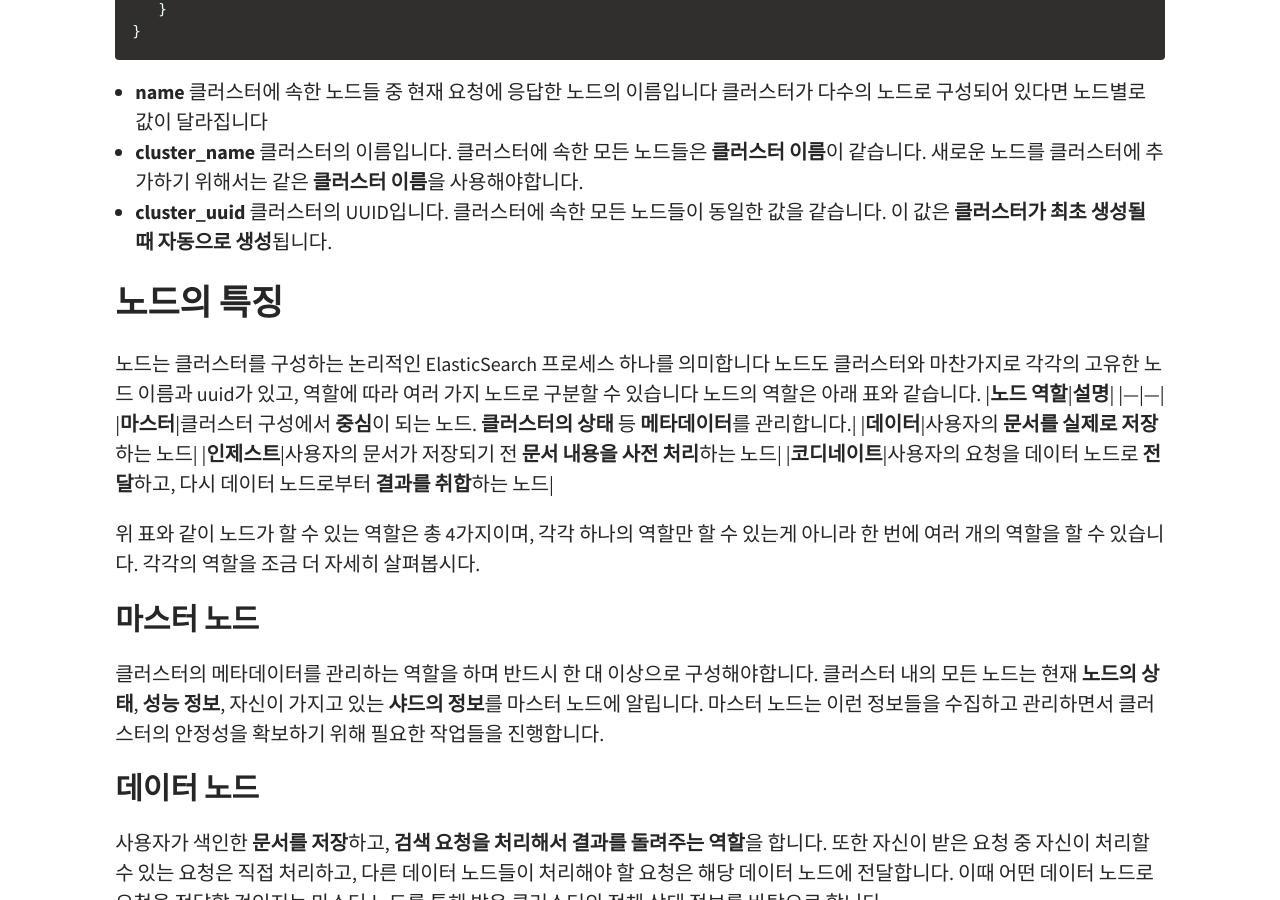
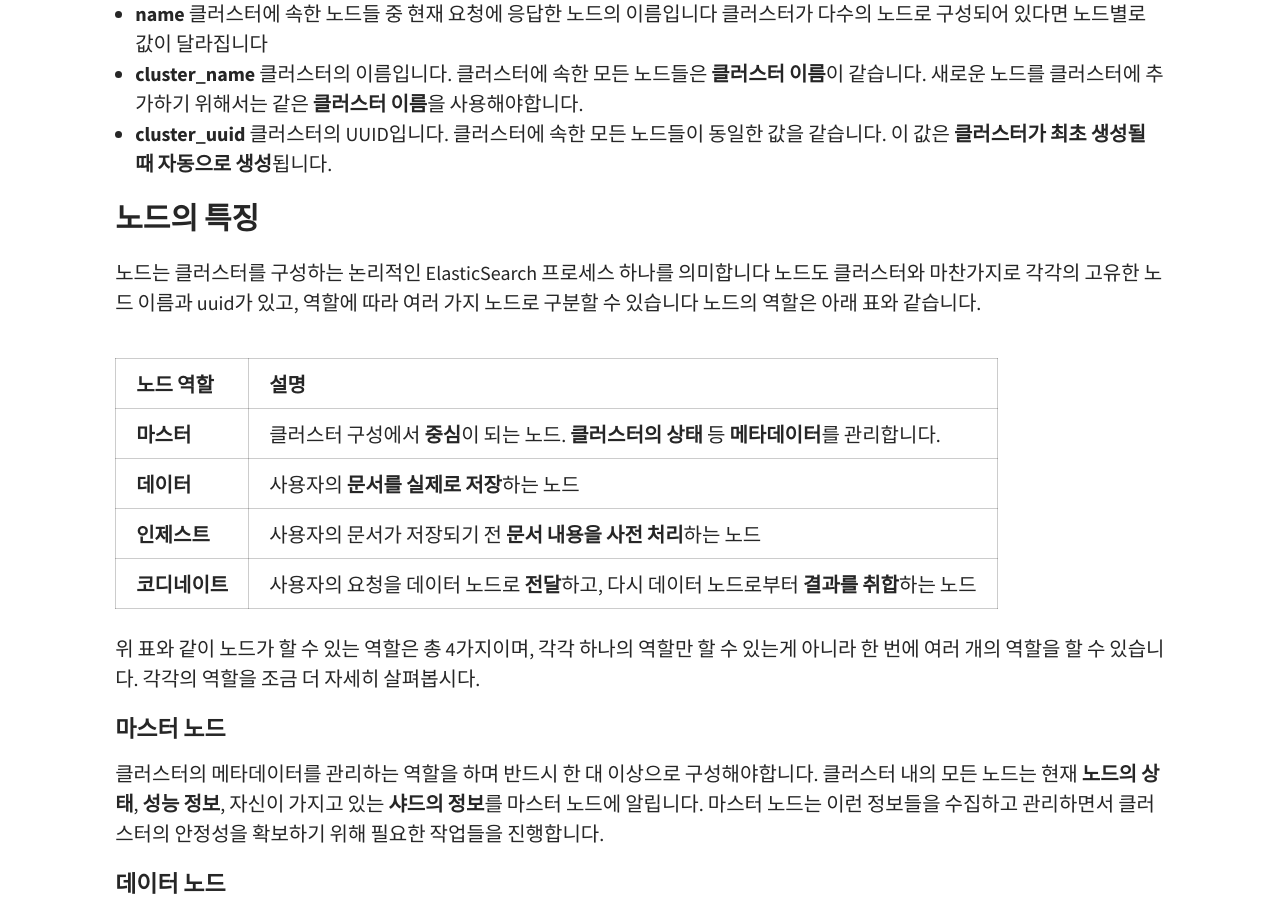
Before and after one commit to mainmethod0126/old-tech-blog, a Jekyll site: the page built from _posts/elasticsearch/2022-06-15-Elasticsearch의-기본개념.md, in a window 1280 px wide and 900 px high, scrolled down 1445 px. Built offline with Jekyll 4.4.1, drawn with Linux system fonts in a browser that asks for light colours; comment, search, counter and statistics services are not loaded.

Commit message:
마크다운 린트를 지켰습니다.

```diff
--- a/_posts/elasticsearch/2022-06-15-Elasticsearch의-기본개념.md
+++ b/_posts/elasticsearch/2022-06-15-Elasticsearch의-기본개념.md
@@ -5,19 +5,27 @@ author: mainmethod0126
 excerpt_separator: <!--more-->
 ---
 
+
 엘라스틱 서치를 사용하면서 약간 잊혀져가던 기본 개념을 다시 되새기기 위하여 엘라스틱 서치 서적을 구매 하여 읽고 내용을 정리하였습니다.
 
 <!--more-->
 
-# 1. 클러스터와 노드의 개념
-## 클러스터란?
+## 1. 클러스터와 노드의 개념
+
+### 클러스터란?
+
 여러 대의 컴퓨터와 혹은 구성 요소들을 논리적으로 결합하여 전체를 하나의 컴퓨터 혹은 하나의 구성 요소처럼 사용할 수 있게 해주는 기술입니다.
-## Elasticsearch에서의 클러스터
+
+### Elasticsearch에서의 클러스터
+
 Elasticsearch 클러스터 역시 **여러 개의 ElasticSearch 프로세들을 논리적으로 결합**하여 **하나의 ElasticSearch 프로세스처럼** 사용할 수 있게 해줍니다.
-## Elasticsearch에서의 노드
+
+### Elasticsearch에서의 노드
+
 클러스터를 구성하는 하나하나의 ElasticSearch 프로세스를 노드라고 부른다, 즉 ElasitcSearch의 클러스터란 이 **노드들을 하나의 ElasticSearch 프로세스처럼** 동작하게 하는 것이 클러스터입니다.
 
-## 클러스터의 특징
+### 클러스터의 특징
+
 클러스터는 보통 단일 노드로 구성하지 않습니다,
 클러스터의 주 목적은 노드에 장애가 발생하였을때 ElasticSearch 에 접근할 수 없는 요청 불가 상태를 방지하기 위함이며,
 여러 노드로 클러스터를 구성하였다면 하나의 노드에 장애가 발생해도 다른 노드에 요청할 수 있기에 안정적으로 서비스를 유지할 수 있습니다.
@@ -50,11 +58,13 @@ ElasticSearch에 아래와 같은 요청을 보내면 **클러스터의 이름**
  클러스터의 UUID입니다. 클러스터에 속한 모든 노드들이 동일한 값을 같습니다.
  이 값은 **클러스터가 최초 생성될 때 자동으로 생성**됩니다.
 
-## 노드의 특징
+### 노드의 특징
+
 노드는 클러스터를 구성하는 논리적인 ElasticSearch 프로세스 하나를 의미합니다
 노드도 클러스터와 마찬가지로 각각의 고유한 노드 이름과 uuid가 있고,
 역할에 따라 여러 가지 노드로 구분할 수 있습니다
 노드의 역할은 아래 표와 같습니다.
+
 |**노드 역할**|**설명**|
 |---|---|
 |**마스터**|클러스터 구성에서 **중심**이 되는 노드. **클러스터의 상태** 등 **메타데이터**를 관리합니다.|
@@ -63,33 +73,42 @@ ElasticSearch에 아래와 같은 요청을 보내면 **클러스터의 이름**
 |**코디네이트**|사용자의 요청을 데이터 노드로 **전달**하고, 다시 데이터 노드로부터 **결과를 취합**하는 노드|
 
 위 표와 같이 노드가 할 수 있는 역할은 총 4가지이며, 각각 하나의 역할만 할 수 있는게 아니라 한 번에 여러 개의 역할을 할 수 있습니다. 각각의 역할을 조금 더 자세히 살펴봅시다.
-### 마스터 노드
+
+#### 마스터 노드
+
 클러스터의 메타데이터를 관리하는 역할을 하며 반드시 한 대 이상으로 구성해야합니다.
 클러스터 내의 모든 노드는 현재 **노드의 상태**, **성능 정보**, 자신이 가지고 있는 **샤드의 정보**를 마스터 노드에 알립니다.
 마스터 노드는 이런 정보들을 수집하고 관리하면서 클러스터의 안정성을 확보하기 위해 필요한 작업들을 진행합니다.
 
-### 데이터 노드
+#### 데이터 노드
+
 사용자가 색인한 **문서를 저장**하고, **검색 요청을 처리해서 결과를 돌려주는 역할**을 합니다.
 또한 자신이 받은 요청 중 자신이 처리할 수 있는 요청은 직접 처리하고, 다른 데이터 노드들이 처리해야 할 요청은 해당 데이터 노드에 전달합니다. 이때 어떤 데이터 노드로 요청을 전달할 것인지는 마스터 노드를 통해 받은 클러스터의 전체 상태 정보를 바탕으로 합니다.
 
-### 인제스트 노드
+#### 인제스트 노드
+
 사용자가 색인하길 원하는 문서의 내용 중 **변환이 필요한 부분을 사전에 처리**합니다. 데이터 노드에 저장하기 전에 특정 필드의 값을 가공해야할 경우 유용하게 동작합니다.
 
-### 코디네이트 노드
+#### 코디네이트 노드
+
 실제 데이터를 저장하고 처리하지는 않지만, 사용자의 색인이나 검색 등 **모든 요청을 데이터 노드에 전달**하는 역할을 합니다..
 
 클러스터를 운용하면서 꼭 유념할 부분이 있습니다.
 클러스터 내에서 메타데이터를 관리하는 마스터 노드는 한 대라는 것 입니다.
 헷갈릴 수 있는 부분이
+
 - **마스터 노드 역할이 가능한 후보 노드**
 - **마스터 노드 역할을 하는 노드**
 위와 같이 두 개념이 있기 때문에 헷갈릴 수 있습니다.
 
 만약 클러스터를 구성할 때 총 3개의 노드로 구성을 하고 3개의 노드를 모두 **마스터 역할이 가능한 후보 노드** 로 구성한다면, 마스터 노드 역할을 하고있는 노드에 장애가 발생하였을 때 나머지 2개의 **마스터 노드 역할이 가능한 후보 노드** 중 한대가 마스터 노드의 역할을 하게됩니다.
-#### 마스터 노드 변경이 가능한 이유
+
+##### 마스터 노드 변경이 가능한 이유
+
 **마스터 후보 노드**들은 마스터 노드로부터 **지속적으로 클러스터 운영에 필요한 데이터를 전달받기 때문**에 항상 같은 메타 데이터를 유지하고 있습니다. 그래서 마스터 노드에 장애가 발생하여 마스터 노드가 변경되어도 중단 없이 서비스를 이어갈 수 있습니다.
 
-### 요약
+#### 요약
+
 - 하나의 ElasticSearch 프로세스 단위
 - 마스터, 데이터, 인제스트, 코디네이트 총 4가지 역할이 있음
 - 하나의 노드가 동시에 여러 역할을 수행할 수 있음
@@ -97,10 +116,14 @@ ElasticSearch에 아래와 같은 요청을 보내면 **클러스터의 이름**
 
 ---
 
-# 2. 샤드와 세그먼트
-## 샤드란?
+## 2. 샤드와 세그먼트
+
+### 샤드란?
+
 샤드는 인덱스에 색인되는 문서들이 저장되는 논리적인 공간을 의미합니다.
-## 세그먼트란?
+
+### 세그먼트란?
+
 세그먼트는 샤드의 데이터들을 가지고 있는 물리적인 파일을 의미합니다.
 
 하나의 인덱스는 다수의 샤드로 구성되고 하나의 샤드는 다수의 세그먼트로 구성됩니다.
@@ -109,25 +132,27 @@ ElasticSearch에 아래와 같은 요청을 보내면 **클러스터의 이름**
 샤드는 1개 이상의 세그먼트로 구성되는데 샤드마다 세그먼트의 개수는 서로 다를 수 있습니다.
 만약 5개의 샤드로 구성된 인덱스라면 실제 문서들은 각각의 샤드에 나뉘어 저장됩니다.
 
-## 세그먼트가 생성되는 과정
+### 세그먼트가 생성되는 과정
+
 ElasticSearch 에 데이터 입력 요청이 들어오면 문서 색인과정을 거칩니다.
 그 이후에 이 색인된 문서는 **메모리 버퍼** 에 먼저 저장되는데 이 순간에는 문서가 검색되지 않습니다.
 **메모리 버퍼**에 저장된 색인된 문서는 **refresh** 라는 과정을 거쳐야 비로소 디스크에 세그먼트 단위로 저장되고 검색이 가능하게됩니다.
 
-## 세그먼트는 불변(immutable)하다
+### 세그먼트는 불변(immutable)하다
+
 세그먼트는 기존에 기록한 데이터를 업데이트하지 않는 특성이 있습니다.
 예를들어 이미 등록되어 있는 문서를 "PUT" 을 통하여 업데이트 한다 하였을 때
 저희가 생각하는 것 처럼 기존 데이터에서 일부만 변경되서 업데이트 되는 것이 아닙니다.
 
 먼저 아래의 이미지를 보겠습니다.
 
-
 ![세그먼트 생성](/assets/img/feature-img/elasticsearch/semgent.png)
 
 데이터를 업데이트하려고 시도하면 ElasticSearch는 새로운 세그먼트에 업데이트할 문서의 내용을 **새롭게 쓰고**, **기존의 데이터는 더 이상 쓰지 못하게 불용 처리**합니다.
 이러한 동작은 update 뿐 아니라 delete 도 마찬가지로 사용자가 문서를 삭제하기 위해 delete를 시도하면 바로 지우지 않고 불용 처리만 합니다.
 
-## 세그먼트 병합
+### 세그먼트 병합
+
 ElasticSearch는 최초 색인이 이루어지면 새로운 세그먼트를 생성하게되는대, 이렇게 되면 매번 신규 문서가 추가될 때 마다 세그먼트가 생겨나서 시간이 지나면 너무 많은 세그먼트들이 생성됩니다.
 세그먼트가 많아지면 문서 검색시 그만큼 많은 세그먼트들이 응답을 해야하고, 불용 처리된 데이터도 실제로 지워지지 않고 가지고 있기 때문에 용량을 차지하게 됩니다.
 이러한 문제점을 보완하기 위해 ElasticSearch는 **백그라운드에서 세그먼트 병합**을 진행합니다.
@@ -135,15 +160,12 @@ ElasticSearch는 최초 색인이 이루어지면 새로운 세그먼트를 생
 
 ![세그먼트 병합](/assets/img/feature-img/elasticsearch/sement-marging.png)
 
+---
 
-
-
+## 3. 프라이머리 샤드와 레플리카 샤드
 
 ---
 
-# 3. 프라이머리 샤드와 레플리카 샤드
-
----
-
-# 참고 자료
+## 참고 자료
+>
 > - [박상헌,강진우,"기초부터 다지는 ElasticSearch 운영 노하우",인사이트,2021](https://ebook.insightbook.co.kr/book/95)
```
